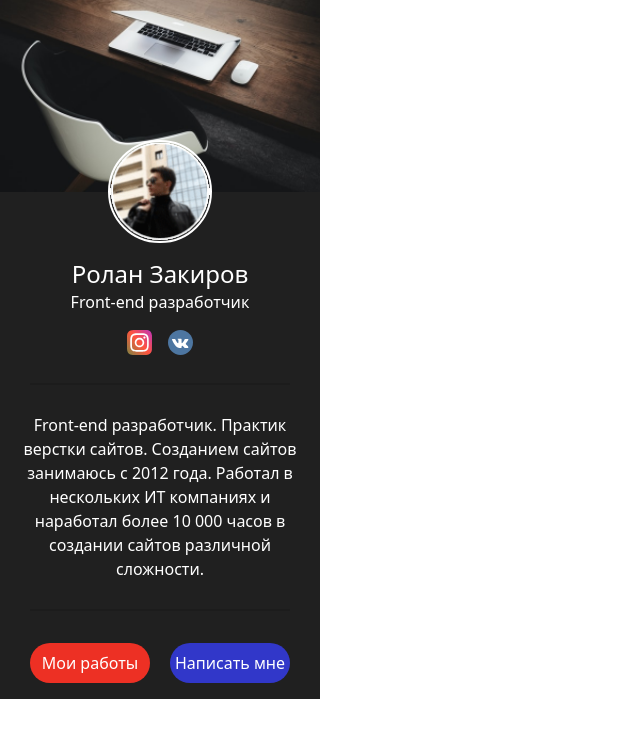
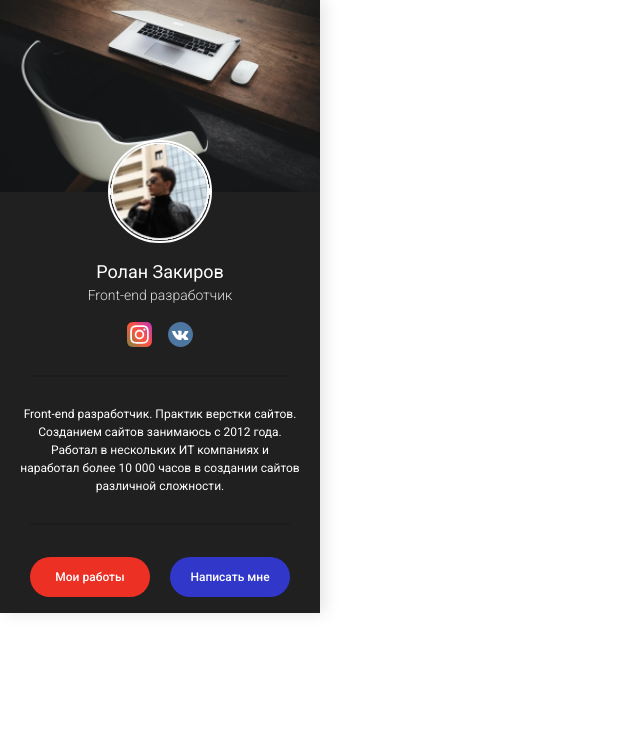
Before and after one commit to martymacv/blog-front-react-js-prj, a React (Vite) app in the folder my_blog/: page / in a window 1280 px wide. Shown: the top 738 px of the page, without its empty margins (0-640 px from the left). Built offline with nearby package versions, Linux system fonts and the light colour scheme.

Commit message:
Static html and css whith Tailwind has been completed

```diff
--- a/my_blog/src/components/Sidebar.jsx
+++ b/my_blog/src/components/Sidebar.jsx
@@ -2,7 +2,7 @@ import { Link } from 'react-router-dom'
 
 export default function Sidebar() {
     return (
-        <sidebar className="flex flex-col gap-4 w-xs bg-[#202020ff] items-center justify-center">
+        <sidebar className="flex flex-col shadow-sidebar gap-4 w-xs bg-[#202020ff] items-center justify-center">
             <div className='relative flex flex-col items-center justify-start w-full h-[230px] mb-3'>
                 <img className='w-full' src="src/assets/images/wallpaper.png" alt="wallpaper" />
                 <div className='absolute rounded-full border-2 border-white top-[140px]'>
@@ -10,19 +10,19 @@ export default function Sidebar() {
                 </div>
             </div>
             <div className='flex flex-col items-center justify-center'>
-                <h1 className='text-white text-2xl'>Ролан Закиров</h1>
-                <p className='text-white'>Front-end разработчик</p>
+                <h1 className='text-white text-[18px] font-[400] font-roboto'>Ролан Закиров</h1>
+                <p className='text-[#dededeff] text-[14px] font-[300] font-roboto'>Front-end разработчик</p>
             </div>
             <div className='flex flex-row gap-4 items-center justify-center pb-3'>
                 <img src="src/assets/images/instagram.svg" alt="instagram" />
                 <img src="src/assets/images/vk.svg" alt="vk" />
             </div>
             <hr className='border-1 w-[260px] border-[#1c1c1cff]' />
-            <p className='text-white text-center py-3 px-5'>Front-end разработчик. Практик верстки сайтов. Созданием сайтов занимаюсь с 2012 года. Работал в нескольких ИТ компаниях и наработал более 10 000 часов в создании сайтов различной сложности.</p>
+            <p className='text-white text-[12px] font-[400] leading-[18px] tracking-[0%] text-center py-3 px-5 font-roboto'>Front-end разработчик. Практик верстки сайтов. Созданием сайтов занимаюсь с 2012 года. Работал в нескольких ИТ компаниях и наработал более 10 000 часов в создании сайтов различной сложности.</p>
             <hr className='border-1 w-[260px] border-[#1c1c1cff]' />
             <div className='flex flex-row gap-5 items-center justify-center p-4'>
-                <button className='text-white bg-[#ed3024ff] rounded-full w-[120px] h-[40px]' type='button'>Мои работы</button>
-                <button className='text-white bg-[#3137c9ff] rounded-full w-[120px] h-[40px]' type='button'>Написать мне</button>
+                <button className='text-white font-roboto text-button bg-[#ed3024ff] rounded-full w-[120px] h-[40px]' type='button'>Мои работы</button>
+                <button className='text-white font-roboto text-button bg-[#3137c9ff] rounded-full w-[120px] h-[40px]' type='button'>Написать мне</button>
             </div>
         </sidebar>
     );
--- a/my_blog/src/index.css
+++ b/my_blog/src/index.css
@@ -1 +1,18 @@
 @import "tailwindcss";
+
+@font-face {
+  font-family: Roboto;
+  font-style: normal;
+  font-weight: 200 700;
+  font-display: swap;
+  src: url("../src/assets/fonts/Roboto/Roboto-VariableFont_wdth\,wght.ttf") format("woff2");
+}
+
+@theme {
+  --font-roboto: "Roboto", sans-serif;
+  --text-button: 12px;
+  --text-button--font-weight: 500;
+  --text-button--line-height: 100%;
+  --text-button--letter-spacing: 0%;
+  --shadow-sidebar: 5px 0px 15px 0px rgba(5, 5, 5, 0.1);
+}
```
